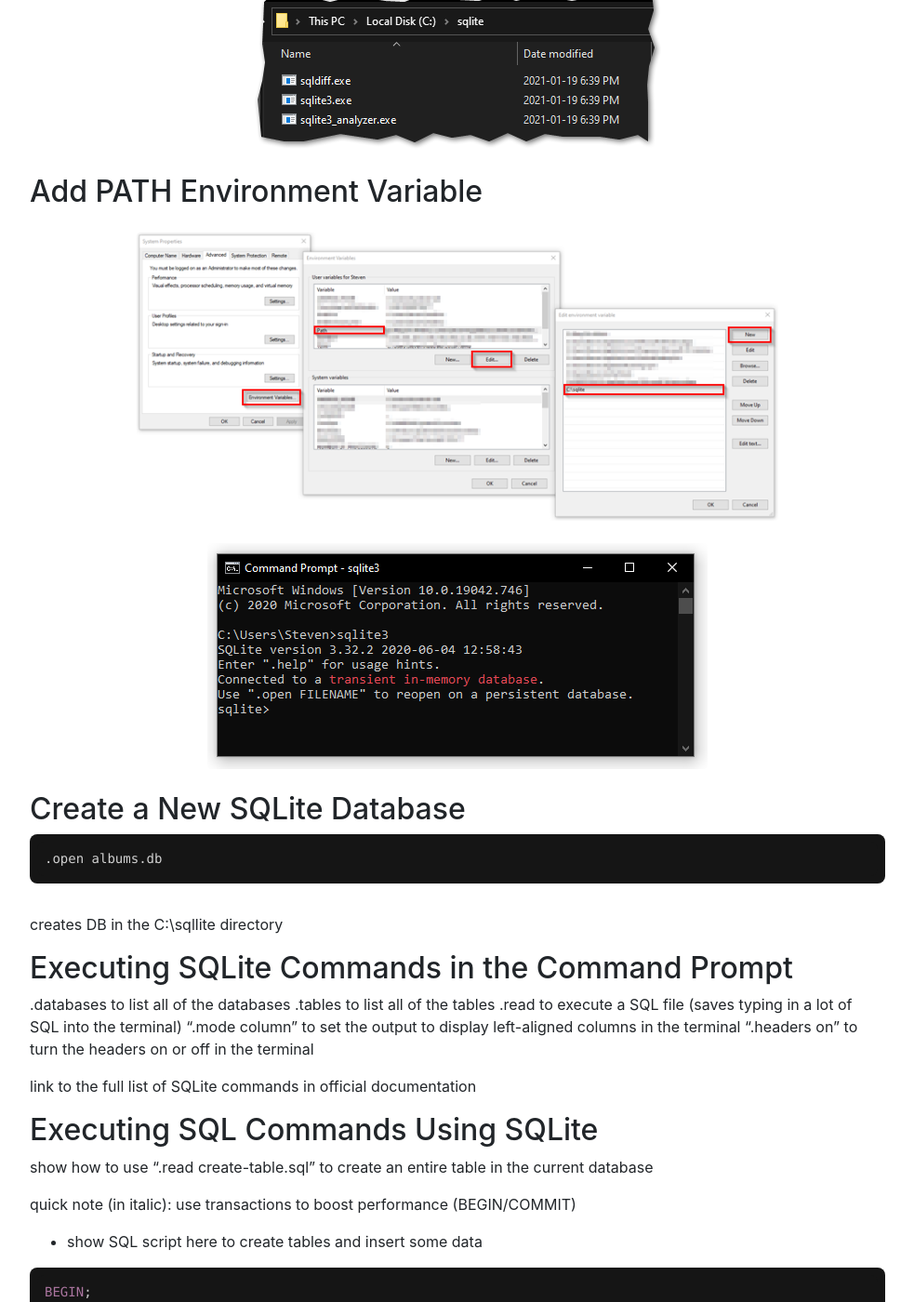
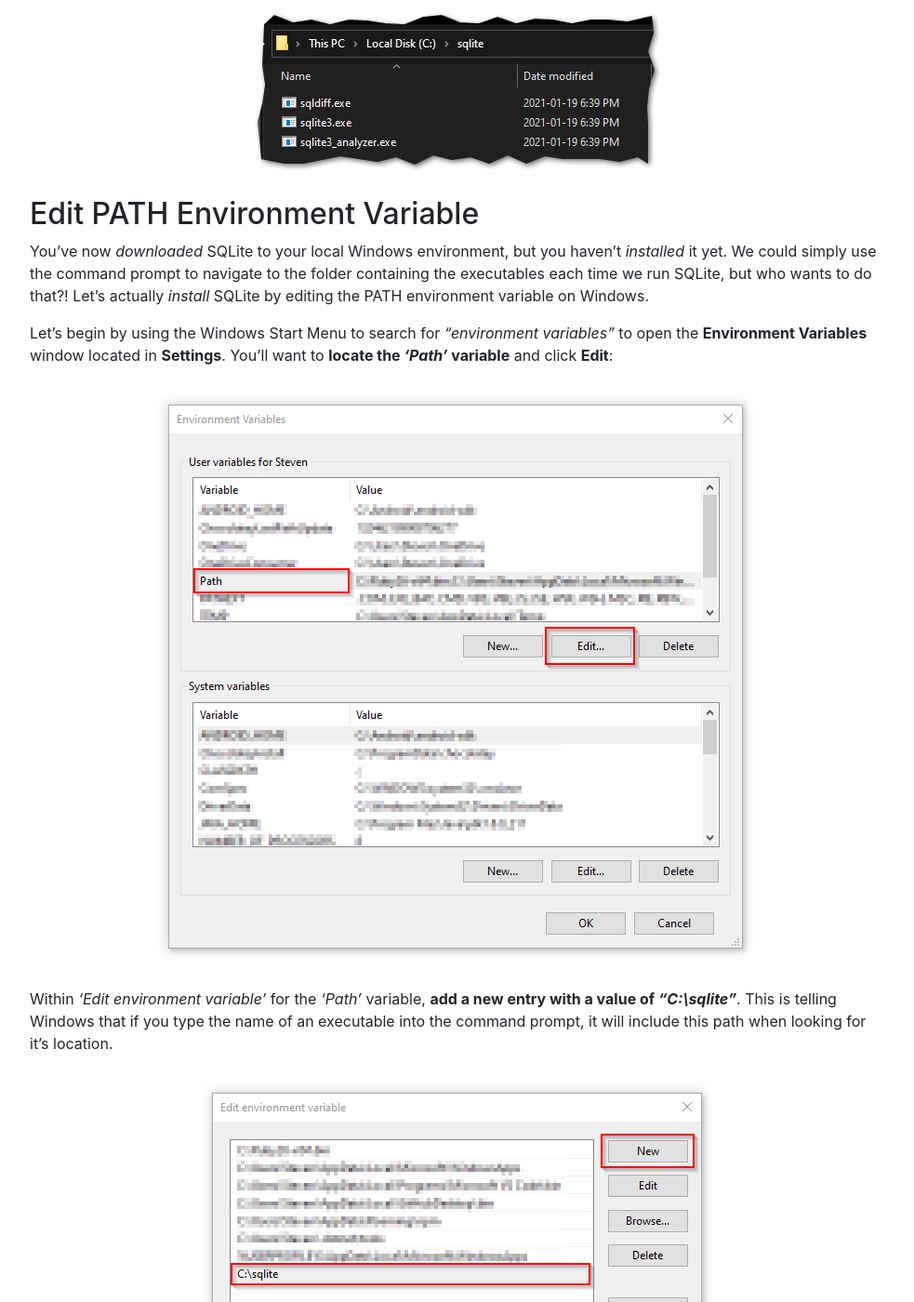
Before and after one commit to kiltandcode/kiltandcode.com, a Jekyll site: the page built from _posts/2021-01-21-how-to-install-and-use-sqlite-on-windows.md, in a window 1280 px wide and 1400 px high, scrolled down 929 px. Shown: the whole window at 93% size, without its empty margins (148-1131 px from the left). Built offline with Jekyll 4.4.1, drawn with Linux system fonts in a browser that asks for light colours; nearby versions of some CDN libraries; some web fonts are replaced; comment, search, counter and statistics services are not loaded; some of the changed text lies outside the part shown.

Commit message:
How to install and use SQLite on Windows

````diff
--- a/_layouts/post.html
+++ b/_layouts/post.html
@@ -7,7 +7,7 @@ layout: default
     {{ page.title }}
   </h1>
 
-  <div class="text-secondary small mb-4">
+  <div class="text-secondary small mb-5">
     {%
       include written-on.html
       date=page.date
@@ -15,9 +15,11 @@ layout: default
     %}
   </div>
 
-  {{ content }}
+  <div class="mt-5 mb-5">
+    {{ content }}
+  </div>
 
-  <div class="card bg-light shadow mt-4">
+  <div class="card bg-light shadow mt-5 mb-5">
     <div class="card-body">
       <div class="row">
         <div class="col-md-2">
@@ -49,7 +51,7 @@ layout: default
     </div>
   </div>
 
-  <div class="mt-4 mb-4 mb-md-0">
+  <div class="mt-5 mb-5 mb-md-0">
     <h2>Comments</h2>
 
     <script src="https://utteranc.es/client.js"
--- a/_posts/2021-01-18-how-to-install-and-use-sqlite-on-windows.md
+++ b/_posts/2021-01-21-how-to-install-and-use-sqlite-on-windows.md
@@ -37,7 +37,7 @@ information on the space utilization of SQLite databases.
     alt='Precompiled Binaries for Windows'
 %}
 
-Once you've downloaded the ZIP onto your PC, extract the files into the local directory **C:\sqlite**
+Once you've downloaded the zip file, extract the executables into the local folder **C:\sqlite**
 
 {%
     include image.html
@@ -47,7 +47,11 @@ Once you've downloaded the ZIP onto your PC, extract the files into the local di
     alt='SQLite Executables on PC'
 %}
 
-## Add PATH Environment Variable
+## Edit PATH Environment Variable
+
+You've now *downloaded* SQLite to your local Windows environment, but you haven't *installed* it yet. We could simply use the command prompt to navigate to the folder containing the executables each time we run SQLite, but who wants to do that?! Let's actually *install* SQLite by editing the PATH environment variable on Windows.
+
+Let's begin by using the Windows Start Menu to search for *"environment variables"* to open the **Environment Variables** window located in **Settings**. You'll want to **locate the *'Path'* variable** and click **Edit**:
 
 {%
     include image.html
@@ -57,6 +61,18 @@ Once you've downloaded the ZIP onto your PC, extract the files into the local di
     alt='Environment Variables on Windows'
 %}
 
+Within *'Edit environment variable'* for the *'Path'* variable, **add a new entry with a value of *"C:\sqlite"***. This is telling Windows that if you type the name of an executable into the command prompt, it will include this path when looking for it's location.
+
+{%
+    include image.html
+    year='2021'
+    month='01'
+    file='edit-environment-variables.png'
+    alt='Add New Environment Variable'
+%}
+
+Once you've added the new variable, open a new command prompt *(or Windows Terminal)* and type the name of one of the executables you downloaded. In this screenshot you can see that running the command **sqlite3** is able to run the executable **sqlite3.exe** within the folder **C:\sqlite**!
+
 {%
     include image.html
     year='2021'
@@ -65,31 +81,43 @@ Once you've downloaded the ZIP onto your PC, extract the files into the local di
     alt='SQLite in Command Prompt'
 %}
 
-## Create a New SQLite Database
+You've now got SQLite installed on Windows and are ready to manage SQLite databases!
 
+## Useful SQLite Commands
+
+If you're looking to create a new database or list the databases and tables already on your local Windows environment, here are a few commands that you may find useful.
+
+### Create a new *(or opening an existing)* database
 ```terminal
-.open albums.db
+.open <FILENAME>
 ```
 
-creates DB in the C:\sqllite directory
+### List all databases
+```terminal
+.databases
+```
 
-## Executing SQLite Commands in the Command Prompt
+### List all tables in the current database
+```terminal
+.tables
+```
 
-.databases to list all of the databases
-.tables to list all of the tables
-.read to execute a SQL file (saves typing in a lot of SQL into the terminal)
-".mode column" to set the output to display left-aligned columns in the terminal
-".headers on" to turn the headers on or off in the terminal
+### Read SQL in a file
+```terminal
+.read <FILENAME>
+```
 
-link to the full list of SQLite commands in official documentation
+### View the result set in a table structure
+```terminal
+.mode column
+.headers on
+```
 
-## Executing SQL Commands Using SQLite
+## Execute SQL Statements in SQLite
 
-show how to use ".read create-table.sql" to create an entire table in the current database
+If you'd like to experiment with executing SQL statements in SQLite, why not create a new database and use the SQL statements in the following code snippets to return a result set in the command prompt?
 
-quick note (in italic): use transactions to boost performance (BEGIN/COMMIT)
-- show SQL script here to create tables and insert some data
-
+### Create tables and insert data
 ```sql
 BEGIN;
     CREATE TABLE IF NOT EXISTS artist (
@@ -120,10 +148,7 @@ BEGIN;
 COMMIT;
 ```
 
-run ".tables" to actually check if the table was created in the database
-
-then show how to do "SELECT * FROM table INNER JOIN ..... WHERE ...." to return the row
-
+### SELECT statement
 ```sql
 SELECT
     artist.title AS [artist],
@@ -136,6 +161,8 @@ JOIN artist ON artist.id = album.artist
 ORDER BY album.year DESC;
 ```
 
+You should now be able to manage SQLite databases on Windows!
+
 {%
     include image.html
     year='2021'
````
Also changed, not shown: other parts of _posts/2021-01-21-how-to-install-and-use-sqlite-on-windows.md (+5 -5 lines), _layouts/page.html (+8 -4 lines), assets/img/2021/01/edit-environment-variables.png (added), assets/img/2021/01/environment-variables.png, assets/img/2021/01/system-properties-environment-variables.png (added).
